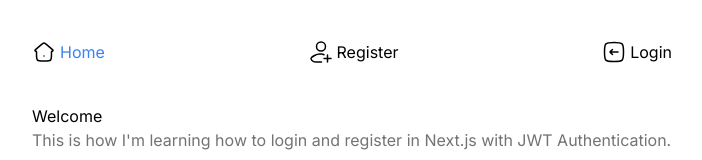
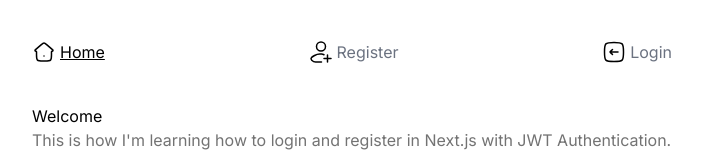
Before and after one commit to forjoa/login-register, a Next.js app: page / in a window 1280 px wide. Shown: the top 160 px of the page, without its empty margins (288-990 px from the left). Built offline with nearby package versions, Linux system fonts and the light colour scheme.

Commit message:
fix: using usePathname from next/navigation instead os useRouter

```diff
--- a/src/components/Header.tsx
+++ b/src/components/Header.tsx
@@ -4,17 +4,17 @@ import Image from 'next/image'
 import homeIcon from '@/assets/home.svg'
 import loginIcon from '@/assets/login.svg'
 import signUpIcon from '@/assets/signUp.svg'
-import { useRouter } from 'next/router'
+import { usePathname } from 'next/navigation'
 
 const Header = () => {
-  const router = useRouter()
+  const router = usePathname()
 
   return (
     <header className='mx-auto my-10 w-1/2'>
       <div className='options-container flex justify-between'>
         <Link
           href='/'
-          className={`flex gap-1 ${router.pathname === '/' && 'text-blue-500'}`}
+          className={`flex gap-1 ${router === '/' ? 'text-black underline' : 'text-gray-500'}`}
         >
           {' '}
           <Image src={homeIcon} alt='Home icon' /> Home
@@ -22,7 +22,7 @@ const Header = () => {
         <Link
           href='/register'
           className={`flex gap-1 ${
-            router.pathname === '/register' && 'text-blue-500'
+            router === '/register' ? 'text-black underline' : 'text-gray-500'
           }`}
         >
           <Image src={signUpIcon} alt='Register icon' />
@@ -31,7 +31,7 @@ const Header = () => {
         <Link
           href='/login'
           className={`flex gap-1 ${
-            router.pathname === '/login' && 'text-blue-500'
+            router === '/login' ? 'text-black underline' : 'text-gray-500'
           }`}
         >
           <Image src={loginIcon} alt='Login icon' />
```
